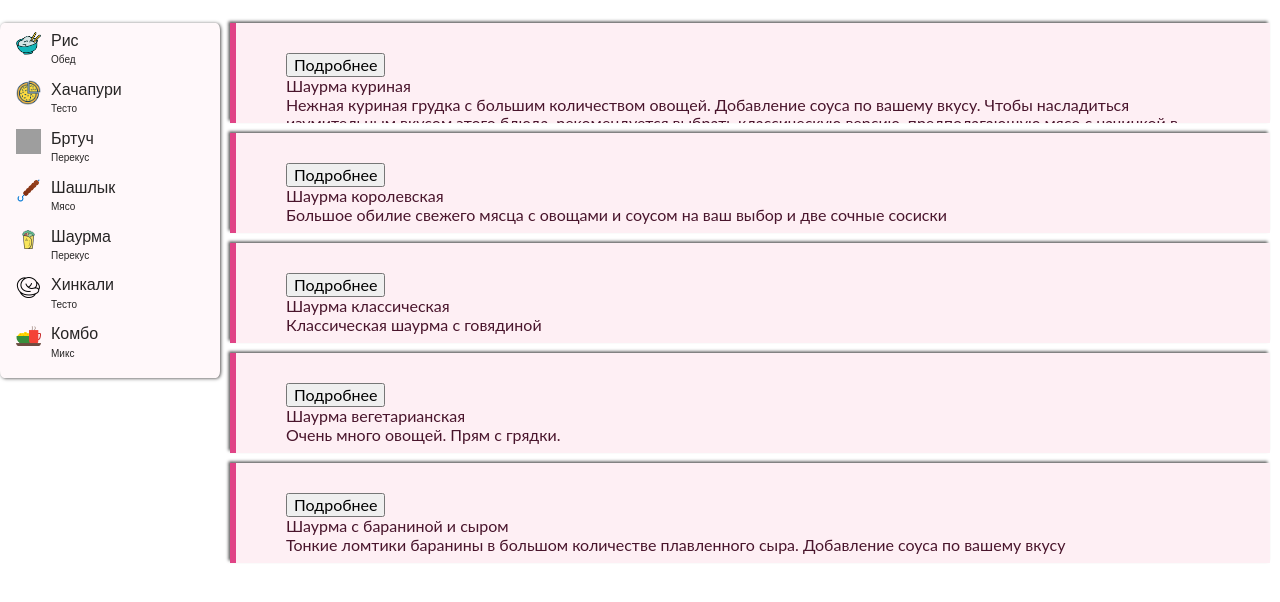
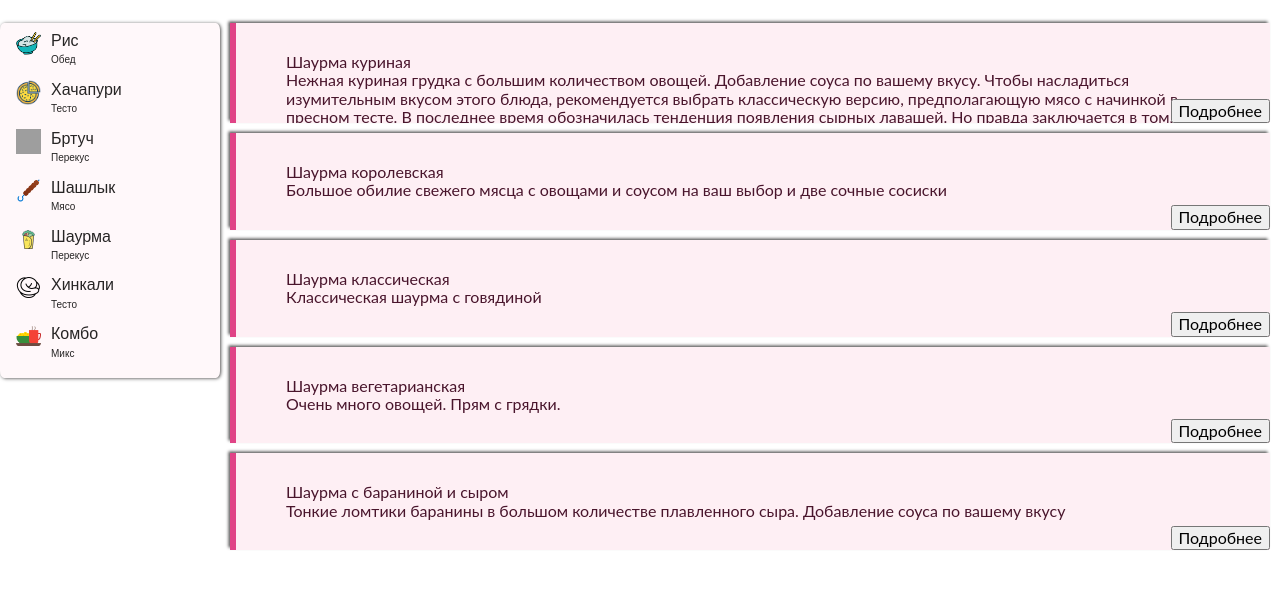
Before and after one commit to KillerFedy/WEB-Project, a Flask app: page / in a window 1280 px wide. Shown: the part 150-752 px from the top of the page. Run offline with Flask 2, Linux system fonts and the light colour scheme; grey boxes are pictures that could not be loaded.

Commit message:
Modify product description button

```diff
--- a/static/style.css
+++ b/static/style.css
@@ -100,6 +100,7 @@ html {
 }
 
 .product_block {
+    position: relative;
     max-height: 10rem;
     background-color: #feeff4;
     border-left: 0.6rem solid #e04386;
@@ -111,3 +112,11 @@ html {
     overflow: hidden;
     margin: 0 1rem 1rem 1rem;
 }
+
+.product_description_button{
+    position:absolute;
+	bottom:0;
+    right: 0;
+
+
+}
--- a/templates/index.html
+++ b/templates/index.html
@@ -45,16 +45,14 @@
                     {% for product in products %}
                         <div class="product_block" id="{{product.id}}">
                             <article>
-                                <button onclick="change_height('{{product.id}}')" id="button{{product.id}}">Подробнее</button>
+                                <button class="product_description_button" onclick="change_height('{{product.id}}')" id="button{{product.id}}">Подробнее</button>
                                 <div class="name">{{product.name}}</div>
                                 <div class="description">{{product.description}}</div>
                             </article>
                         </div>
                     {% endfor %}
                 </div>
-
             </div>
-
         </main>
 
         <script src= "{{url_for('static', filename='script.js')}}"></script>
```
